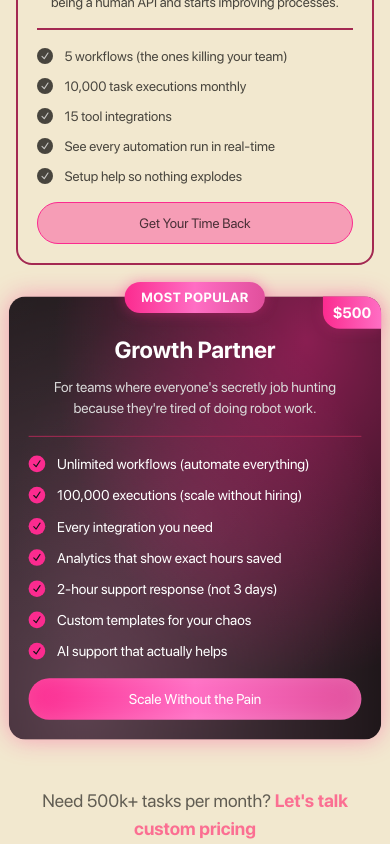
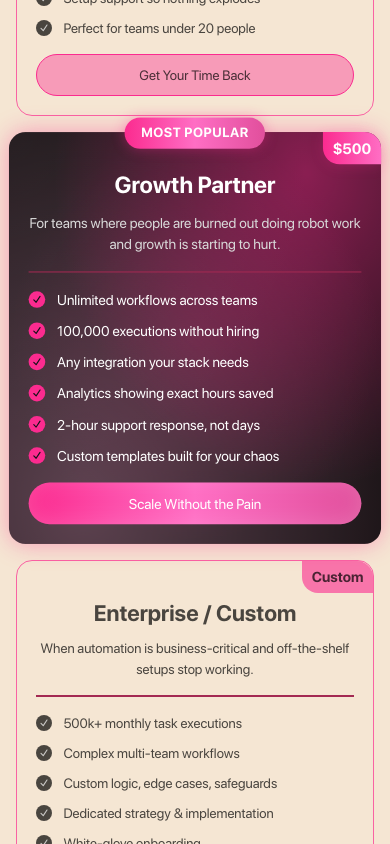
Before and after one commit to FahadBinQaiser/Parallax, a React (Vite) app: page / in a window 390 px wide. Shown: the part 8840-9684 px from the top of the page. Built offline with nearby package versions, Linux system fonts and the light colour scheme.

Commit message:
Responsiveness done...

```diff
--- a/src/components/PricingSection/PricingSection.jsx
+++ b/src/components/PricingSection/PricingSection.jsx
@@ -3,29 +3,30 @@ import PricingCard from "../UI_Components/PricingCard";
 
 export default function PricingSection() {
   return (
-    <section className="py-16 sm:py-20 text-[#000000]/70 pricing-section">
-      <div className="max-w-7xl mx-auto space-y-14 px-4 sm:px-6 text-center">
-        <div className="contentPadding space-y-4">
-          <h2 className="text-balance max-w-3xl mx-auto text-5xl md:text-6xl font-bold text-[#000000]">
+    <section className="py-12 sm:py-16 md:py-20 text-[#000000]/70 pricing-section bg-[#F5E6D3]">
+      <div className="max-w-7xl mx-auto space-y-12 md:space-y-16 px-4 sm:px-6 text-center">
+        <div className="contentPadding space-y-3 md:space-y-4">
+          <h2 className="text-balance max-w-3xl mx-auto text-3xl sm:text-4xl md:text-5xl lg:text-6xl font-bold text-[#000000] leading-tight px-2">
             Your Team Didn't Sign Up to{" "}
             <span className="highlight text-[#FB2B8F]">Copy-Paste Data</span>
           </h2>
-          <p className="text-xl max-w-2xl mx-auto font-medium">
+          <p className="text-base sm:text-lg md:text-xl max-w-2xl mx-auto font-medium px-2">
             Pick the plan that gives them their actual job back
           </p>
         </div>
 
-        <div className="pricingCards mx-auto flex flex-col sm:flex-row md:flex-wrap justify-center items-center md:items-stretch gap-2 gap-y-10 sm:gap-y-4 md:gap-4 lg:gap-6 max-w-5xl">
+        <div className="mx-auto grid grid-cols-1 md:grid-cols-2 lg:grid-cols-3 gap-6 md:gap-8 max-w-7xl items-stretch">
           <PricingCard
             title="Starter Automation"
             price="$300"
             paragraph="Get 15+ hours back per week. Your ops person stops being a human API and starts improving processes."
             features={[
-              "5 workflows (the ones killing your team)",
-              "10,000 task executions monthly",
-              "15 tool integrations",
-              "See every automation run in real-time",
-              "Setup help so nothing explodes",
+              "5 workflows killing your team daily",
+              "10,000 task executions per month",
+              "15 tools connected without duct tape",
+              "Live visibility into every automation",
+              "Setup support so nothing explodes",
+              "Perfect for teams under 20 people",
             ]}
             buttonText="Get Your Time Back"
             isTransparent
@@ -34,25 +35,40 @@ export default function PricingSection() {
           <PricingCard
             title="Growth Partner"
             price="$500"
-            paragraph="For teams where everyone's secretly job hunting because they're tired of doing robot work."
+            paragraph="For teams where people are burned out doing robot work and growth is starting to hurt."
             features={[
-              "Unlimited workflows (automate everything)",
-              "100,000 executions (scale without hiring)",
-              "Every integration you need",
-              "Analytics that show exact hours saved",
-              "2-hour support response (not 3 days)",
-              "Custom templates for your chaos",
-              "AI support that actually helps",
+              "Unlimited workflows across teams",
+              "100,000 executions without hiring",
+              "Any integration your stack needs",
+              "Analytics showing exact hours saved",
+              "2-hour support response, not days",
+              "Custom templates built for your chaos",
             ]}
             buttonText="Scale Without the Pain"
             isPopular
           />
+
+          <PricingCard
+            title="Enterprise / Custom"
+            price="Custom"
+            paragraph="When automation is business-critical and off-the-shelf setups stop working."
+            features={[
+              "500k+ monthly task executions",
+              "Complex multi-team workflows",
+              "Custom logic, edge cases, safeguards",
+              "Dedicated strategy & implementation",
+              "White-glove onboarding",
+              "SLA guarantees and dedicated support",
+            ]}
+            buttonText="Talk to Us"
+            isTransparent
+          />
         </div>
 
-        <p className="text-[#000000]/60 text-lg font-medium mt-8">
-          Need 500k+ tasks per month?{" "}
+        <p className="text-sm sm:text-base md:text-lg text-[#000000]/60 font-medium px-4">
+          Need something we haven't thought of?{" "}
           <a href="#" className="text-[#FB6F92] font-semibold hover:underline">
-            Let's talk custom pricing
+            Let's figure it out together
           </a>
         </p>
       </div>
--- a/src/components/UI_Components/PricingCard.jsx
+++ b/src/components/UI_Components/PricingCard.jsx
@@ -65,7 +65,7 @@ const StyledWrapper = styled.div`
     flex-direction: column;
     gap: 1rem;
     padding: 1.4rem;
-    width: 25rem;
+    width: 100%;
     background-color: hsl(340, 15%, 8%);
     background-image: radial-gradient(
         at 80% 10%,
@@ -200,7 +200,7 @@ const StyledWrapper = styled.div`
 
   @media (max-width: 1024px) {
     .card {
-      width: 22rem;
+      width: 100%;
       padding: 1.5rem;
     }
     .card_title__container .card_title {
@@ -214,7 +214,7 @@ const StyledWrapper = styled.div`
     background: transparent;
     background-image: none;
     box-shadow: none;
-    border: 2px solid hsl(340, 60%, 40%);
+    border: 1px solid rgba(251, 43, 143, 0.7);
   }
 
   .transparent-card .pricing-tooltip {
```
